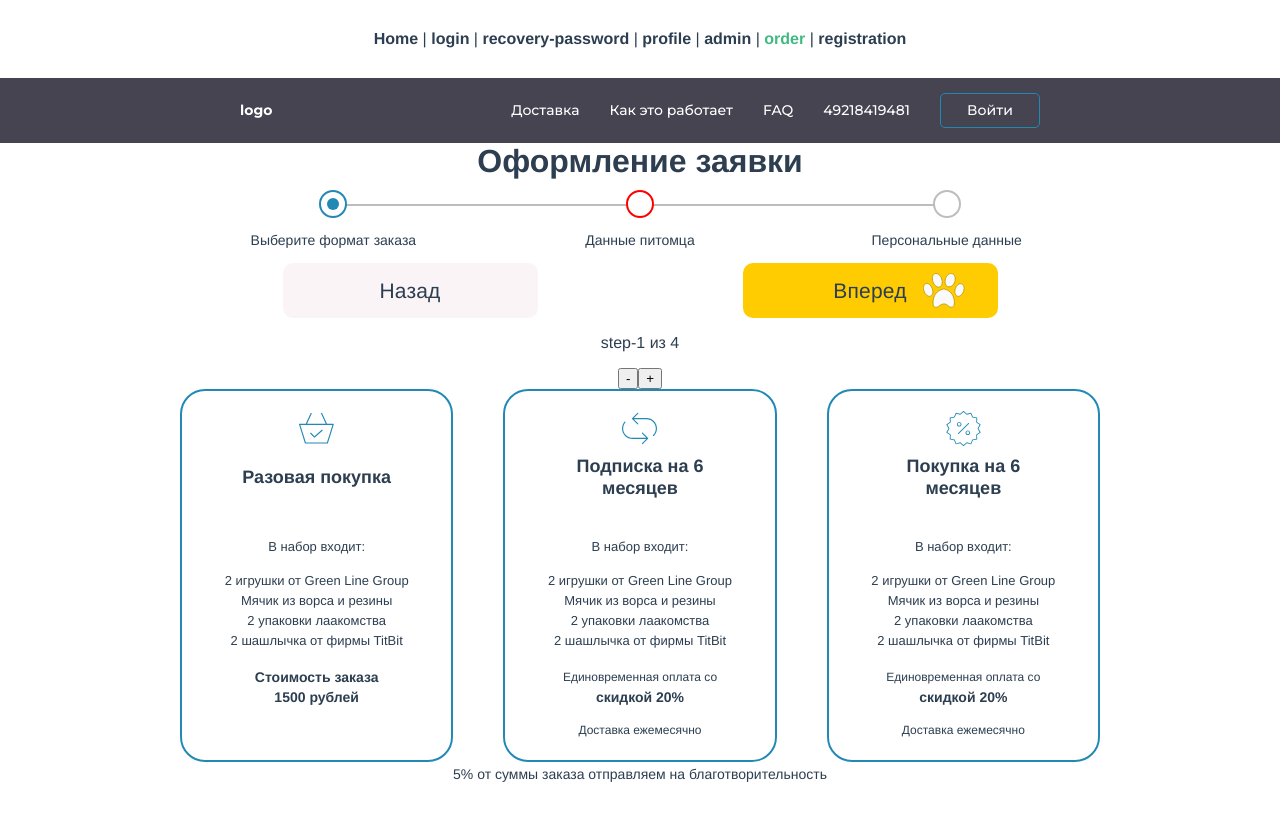
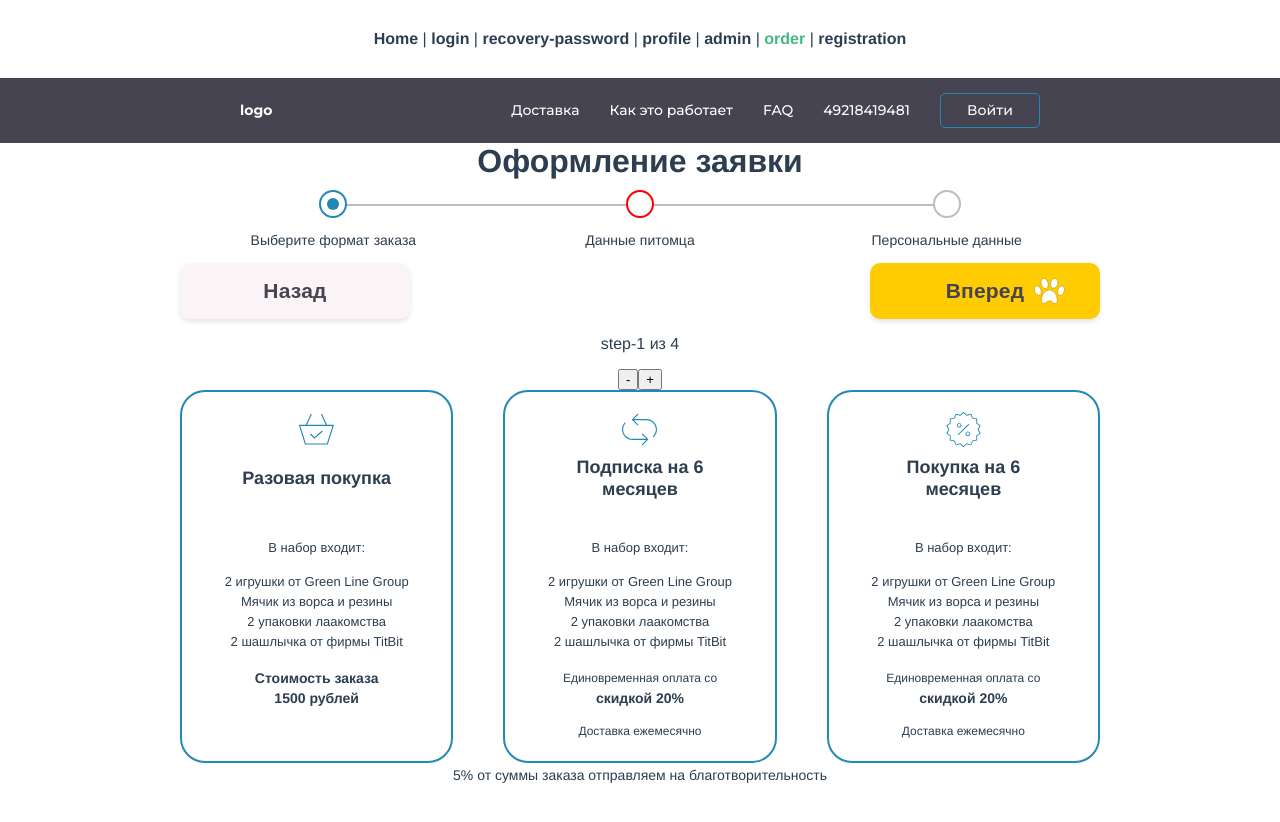
Before and after one commit to YuliaAnikeeva/f-ZooBro, a Vue app: page /order in a window 1280 px wide. Shown: the top 822 px of the page. Built offline with nearby package versions, Linux system fonts and the light colour scheme; what vue-the-mask would draw is missing.

Commit message:
update onboarding buttons

```diff
--- a/src/views/Order.vue
+++ b/src/views/Order.vue
@@ -4,20 +4,24 @@
 
         <ProgresBar v-model="step"/>
 
-      <div class="container">
-          <div class="buttons">
-              <div class="buttons__prev"><span>Назад</span></div>
-              <div class="buttons__next">
-                <span>Вперед</span>
-                <svg width="42" height="35" viewBox="0 0 42 35" xmlns="http://www.w3.org/2000/svg">
-                  <path d="M31.8233 8.64617L31.8223 8.6497C31.2506 10.5076 30.1844 11.9879 28.9431 12.8927C27.7025 13.7971 26.3144 14.1121 25.0483 13.7192L25.0484 13.7191L25.0375 13.716C23.8391 13.3736 22.9129 12.3546 22.4241 10.9C21.936 9.44715 21.9054 7.60491 22.478 5.74379C23.0497 3.88587 24.1159 2.40563 25.3572 1.50078C26.597 0.596967 27.9841 0.281764 29.2495 0.673526C30.4579 1.0629 31.3873 2.11359 31.8762 3.56849C32.3647 5.02244 32.3942 6.83859 31.8233 8.64617Z" stroke="#C8A20F"/>
-                  <path d="M32.2759 15.6536C32.849 13.8866 33.8452 12.4767 34.9791 11.6089C36.1134 10.7408 37.3481 10.4372 38.4532 10.7772C39.5489 11.1143 40.3793 12.077 40.7967 13.4566C41.2135 14.8345 41.1973 16.5795 40.6247 18.3451C40.0516 20.1121 39.0553 21.522 37.9214 22.3898C36.7871 23.2579 35.5524 23.5615 34.4473 23.2214C33.3516 22.8843 32.5212 21.9217 32.1038 20.542C31.687 19.1642 31.7032 17.4192 32.2759 15.6536Z" stroke="#C8A20F"/>
-                  <path d="M16.5581 14.0187L16.5501 14.021L16.5421 14.0237C15.4034 14.4032 14.1021 14.0651 12.8727 13.0933C11.6468 12.1242 10.5473 10.5601 9.87334 8.63639C9.2521 6.77047 9.21236 4.92545 9.63094 3.46041C10.0494 1.99569 10.9059 0.960017 12.0503 0.575067C13.1981 0.238442 14.5306 0.585361 15.7692 1.54353C17.0066 2.50072 18.1023 4.03774 18.7247 5.95259C19.3488 7.873 19.3881 9.74548 18.9694 11.2107C18.5502 12.678 17.6946 13.6819 16.5581 14.0187Z" stroke="#C8A20F"/>
-                  <path d="M9.32705 15.6609L9.32703 15.6609L9.3284 15.6648C9.94964 17.4329 10.0122 19.1778 9.63082 20.5529C9.24934 21.9285 8.4441 22.8854 7.35309 23.2211C6.25468 23.5591 4.99602 23.2379 3.81824 22.3283C2.6432 21.4208 1.59582 19.9571 0.973215 18.1372L0.973231 18.1372L0.971863 18.1333C0.35063 16.3652 0.288103 14.6203 0.66945 13.2451C1.05093 11.8695 1.85617 10.9126 2.94718 10.5769C4.04558 10.2389 5.30425 10.5602 6.48202 11.4698C7.65707 12.3772 8.70444 13.8409 9.32705 15.6609Z" stroke="#C8A20F"/>
-                  <path d="M10.0002 29.8984L10.0002 29.8945C9.95153 23.7173 12.5904 20.2377 15.2112 18.287C16.5308 17.3049 17.8556 16.704 18.8509 16.3491C19.348 16.1718 19.761 16.0566 20.0473 15.9861C20.1904 15.9508 20.3017 15.9268 20.3758 15.9118C20.4043 15.9061 20.4273 15.9016 20.4445 15.8984H20.9559C20.9731 15.9016 20.9962 15.9061 21.0248 15.9118C21.0989 15.9268 21.2102 15.9508 21.3534 15.986C21.6398 16.0563 22.0529 16.1712 22.5501 16.3477C23.5457 16.7013 24.8707 17.2992 26.1903 18.2754C28.8114 20.2143 31.4488 23.6689 31.4002 29.7945L31.4001 29.7945L31.4002 29.8051C31.4245 31.6219 31.0644 32.6943 30.5914 33.316C30.1308 33.9211 29.5133 34.1638 28.8512 34.2123C28.1751 34.2617 27.4743 34.1045 26.9247 33.9223C26.6536 33.8324 26.4275 33.7392 26.2702 33.669C26.1941 33.6351 26.1346 33.6067 26.0944 33.5869C26.076 33.5692 26.0535 33.5478 26.0272 33.523C25.9479 33.4482 25.8333 33.3425 25.6891 33.2162C25.4014 32.964 24.9934 32.6272 24.5127 32.2893C23.5763 31.6314 22.2659 30.8984 21.0002 30.8984H20.9588L20.918 30.9052L20.3571 30.9987C19.1048 31.015 17.8135 31.7388 16.8877 32.3893C16.407 32.7272 15.999 33.064 15.7113 33.3162C15.5671 33.4425 15.4525 33.5482 15.3732 33.6229C15.3474 33.6472 15.3254 33.6682 15.3073 33.6857C15.2679 33.7047 15.2105 33.7315 15.1375 33.7635C14.983 33.8311 14.7606 33.9209 14.4936 34.0069C13.9526 34.1814 13.2613 34.33 12.591 34.2751C11.9344 34.2213 11.316 33.9758 10.8491 33.371C10.3705 32.7512 10.0002 31.689 10.0002 29.8984Z" stroke="#C8A20F"/>
+        <div class="onboarding-buttons">
+          <button class="onboarding-button onboarding-button_secondary" @click="()=>updateE(-1)">
+            <div class="onboarding-button__inner">
+              <span class="onboarding-button__label">Назад</span>
+            </div>
+          </button>
+          <button class="onboarding-button" @click="()=>updateE(1)">
+            <div class="onboarding-button__inner">
+              <span class="onboarding-button__label">Вперед</span>
+              <svg class="onboarding-button__icon" viewBox="0 0 42 35" xmlns="http://www.w3.org/2000/svg">
+                <path d="M31.8233 8.64617L31.8223 8.6497C31.2506 10.5076 30.1844 11.9879 28.9431 12.8927C27.7025 13.7971 26.3144 14.1121 25.0483 13.7192L25.0484 13.7191L25.0375 13.716C23.8391 13.3736 22.9129 12.3546 22.4241 10.9C21.936 9.44715 21.9054 7.60491 22.478 5.74379C23.0497 3.88587 24.1159 2.40563 25.3572 1.50078C26.597 0.596967 27.9841 0.281764 29.2495 0.673526C30.4579 1.0629 31.3873 2.11359 31.8762 3.56849C32.3647 5.02244 32.3942 6.83859 31.8233 8.64617Z" />
+                <path d="M32.2759 15.6536C32.849 13.8866 33.8452 12.4767 34.9791 11.6089C36.1134 10.7408 37.3481 10.4372 38.4532 10.7772C39.5489 11.1143 40.3793 12.077 40.7967 13.4566C41.2135 14.8345 41.1973 16.5795 40.6247 18.3451C40.0516 20.1121 39.0553 21.522 37.9214 22.3898C36.7871 23.2579 35.5524 23.5615 34.4473 23.2214C33.3516 22.8843 32.5212 21.9217 32.1038 20.542C31.687 19.1642 31.7032 17.4192 32.2759 15.6536Z" />
+                <path d="M16.5581 14.0187L16.5501 14.021L16.5421 14.0237C15.4034 14.4032 14.1021 14.0651 12.8727 13.0933C11.6468 12.1242 10.5473 10.5601 9.87334 8.63639C9.2521 6.77047 9.21236 4.92545 9.63094 3.46041C10.0494 1.99569 10.9059 0.960017 12.0503 0.575067C13.1981 0.238442 14.5306 0.585361 15.7692 1.54353C17.0066 2.50072 18.1023 4.03774 18.7247 5.95259C19.3488 7.873 19.3881 9.74548 18.9694 11.2107C18.5502 12.678 17.6946 13.6819 16.5581 14.0187Z"/>
+                <path d="M9.32705 15.6609L9.32703 15.6609L9.3284 15.6648C9.94964 17.4329 10.0122 19.1778 9.63082 20.5529C9.24934 21.9285 8.4441 22.8854 7.35309 23.2211C6.25468 23.5591 4.99602 23.2379 3.81824 22.3283C2.6432 21.4208 1.59582 19.9571 0.973215 18.1372L0.973231 18.1372L0.971863 18.1333C0.35063 16.3652 0.288103 14.6203 0.66945 13.2451C1.05093 11.8695 1.85617 10.9126 2.94718 10.5769C4.04558 10.2389 5.30425 10.5602 6.48202 11.4698C7.65707 12.3772 8.70444 13.8409 9.32705 15.6609Z" />
+                <path d="M10.0002 29.8984L10.0002 29.8945C9.95153 23.7173 12.5904 20.2377 15.2112 18.287C16.5308 17.3049 17.8556 16.704 18.8509 16.3491C19.348 16.1718 19.761 16.0566 20.0473 15.9861C20.1904 15.9508 20.3017 15.9268 20.3758 15.9118C20.4043 15.9061 20.4273 15.9016 20.4445 15.8984H20.9559C20.9731 15.9016 20.9962 15.9061 21.0248 15.9118C21.0989 15.9268 21.2102 15.9508 21.3534 15.986C21.6398 16.0563 22.0529 16.1712 22.5501 16.3477C23.5457 16.7013 24.8707 17.2992 26.1903 18.2754C28.8114 20.2143 31.4488 23.6689 31.4002 29.7945L31.4001 29.7945L31.4002 29.8051C31.4245 31.6219 31.0644 32.6943 30.5914 33.316C30.1308 33.9211 29.5133 34.1638 28.8512 34.2123C28.1751 34.2617 27.4743 34.1045 26.9247 33.9223C26.6536 33.8324 26.4275 33.7392 26.2702 33.669C26.1941 33.6351 26.1346 33.6067 26.0944 33.5869C26.076 33.5692 26.0535 33.5478 26.0272 33.523C25.9479 33.4482 25.8333 33.3425 25.6891 33.2162C25.4014 32.964 24.9934 32.6272 24.5127 32.2893C23.5763 31.6314 22.2659 30.8984 21.0002 30.8984H20.9588L20.918 30.9052L20.3571 30.9987C19.1048 31.015 17.8135 31.7388 16.8877 32.3893C16.407 32.7272 15.999 33.064 15.7113 33.3162C15.5671 33.4425 15.4525 33.5482 15.3732 33.6229C15.3474 33.6472 15.3254 33.6682 15.3073 33.6857C15.2679 33.7047 15.2105 33.7315 15.1375 33.7635C14.983 33.8311 14.7606 33.9209 14.4936 34.0069C13.9526 34.1814 13.2613 34.33 12.591 34.2751C11.9344 34.2213 11.316 33.9758 10.8491 33.371C10.3705 32.7512 10.0002 31.689 10.0002 29.8984Z" />
               </svg>
             </div>
-            </div>
+          </button>
         </div>
 
         <p>
@@ -417,41 +421,59 @@
 <style lang="scss" scoped>
   @import url('https://fonts.googleapis.com/css2?family=Montserrat:wght@400;500;700&display=swap');
 
-  .buttons {
+  .onboarding {
+    &-buttons {
       width: 100%;
       display: flex;
       flex-flow: row nowrap;
-    justify-content: space-around;
-    &__prev, &__next {
-      width: 255px;
-      height: 55px;
+      justify-content: space-between;
+    }
+    &-button {
+      position: relative;
+      min-width: 230px;
+      padding: 15px 55px;
+      background-color: #FFCC01;
+      border: none;
       border-radius: 10px;
-      span {
+      box-shadow: 0px 3px 5px rgba(0, 0, 0, 0.1);
+
+      font-weight: 600;
       font-size: 21px;
+      line-height: 26px;
       text-align: center;
       letter-spacing: 0.2px;
-        line-height: 55px;
+      color: #464451;
+
+      &_secondary {
+        background-color: rgba(249, 242, 246, 0.8);
       }
+
+      &__inner {
+        position: relative;
+        display: inline-block;
+      }
+
+      &__icon {
+        position: absolute;
+        left: 100%;
+        fill: #fff;
+        stroke: #C8A20F;
+        stroke-width: 1px;
+        height: 100%;
+        margin-left: 10px;
+      }
+
       &:hover {
+        box-shadow: 0px 3px 5px rgba(0, 0, 0, 0.2);
         cursor: pointer;
       }
+
+      &:active {
+        box-shadow: 0px 3px 5px rgba(0, 0, 0, 0.1);
       }
-    &__prev {
-      background-color: rgba(249, 242, 246, 0.8);
-    }
-    &__next {
-      background-color: #ffcc01;
-      position: relative;
-      svg {
-        position: absolute;
-        top: 10px;
-        right: 32.4px;
-        fill: #FAFAFA;
-      }
-      &:hover {
-        svg {
-          fill: #2289b5;
-        }
+
+      &:active &__icon {
+        fill: #2289B5;
       }
     }
   }
```
Lines whose indentation alone changed are shown as unchanged.
